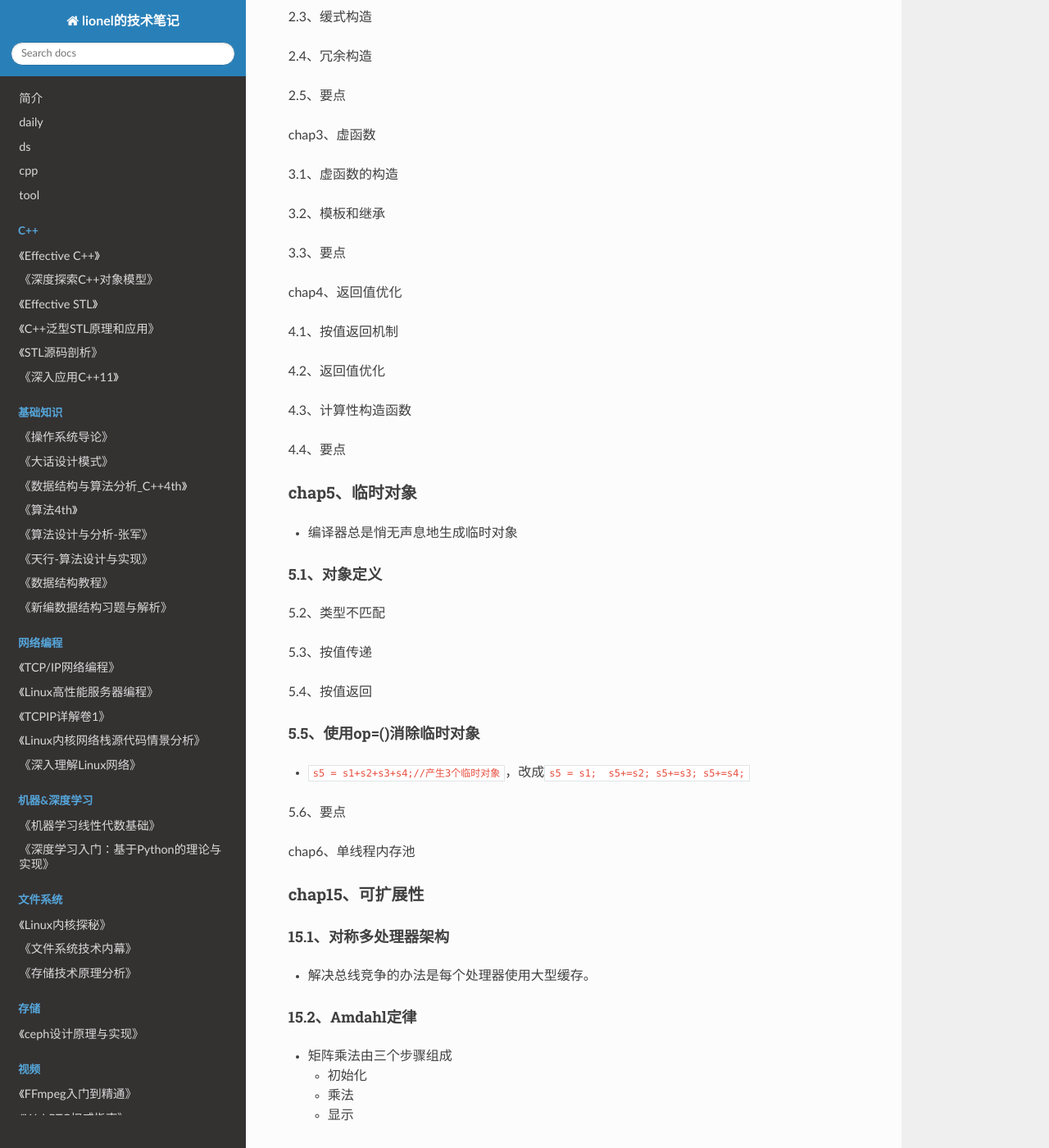
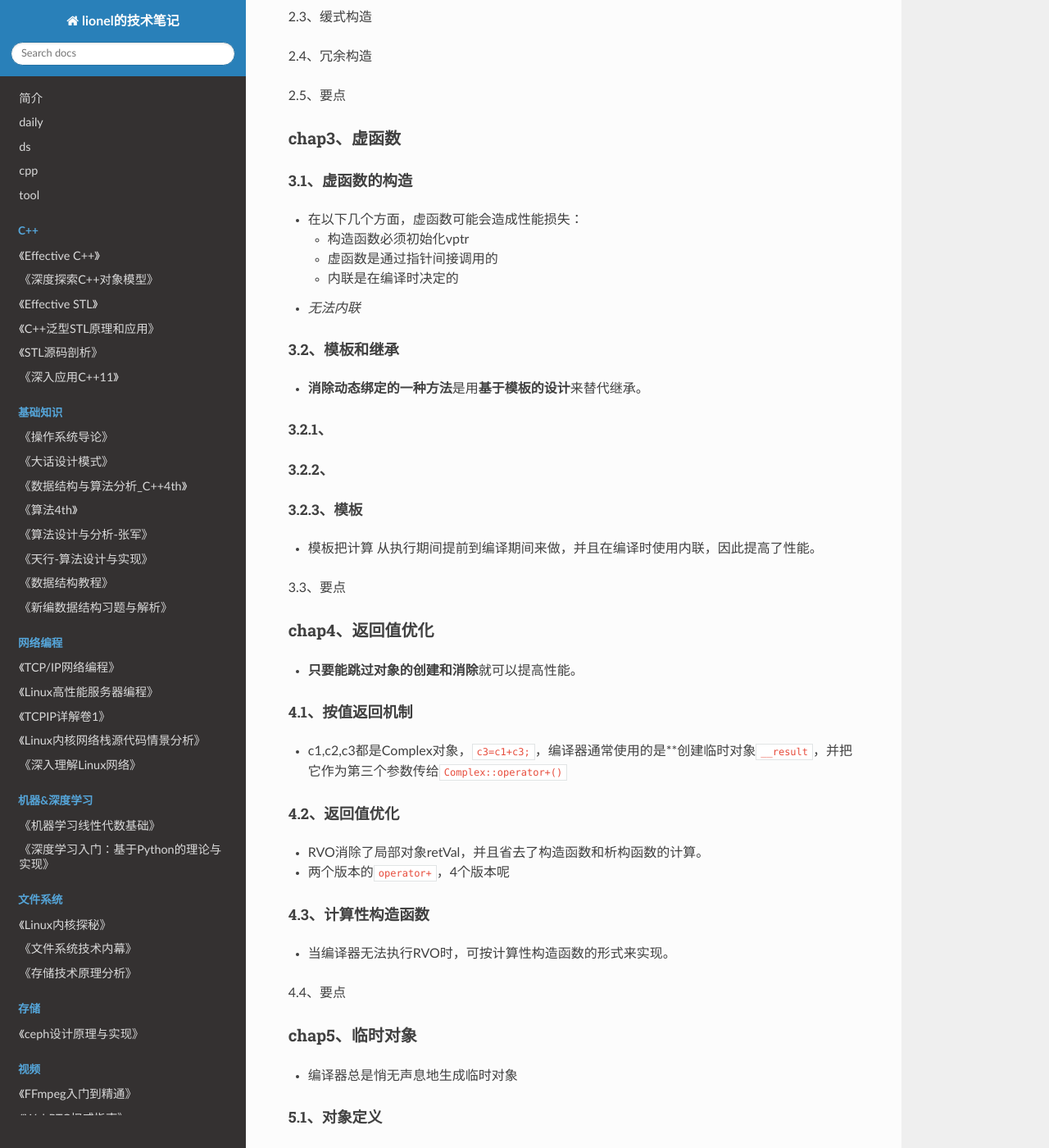
Before and after one commit to wolflion/booknotes, an MkDocs documentation site: the page built from docs/20C++/提高C++性能的编程技术.md, in a window 1280 px wide and 1400 px high, scrolled down 1170 px. Shown: the whole window at 82% size. Built offline with MkDocs 1.6.1, drawn with Linux system fonts in a browser that asks for light colours; nearby versions of some CDN libraries.

Commit message:
Update 提高C++性能的编程技术.md

```diff
--- a/docs/20C++/提高C++性能的编程技术.md
+++ b/docs/20C++/提高C++性能的编程技术.md
@@ -47,21 +47,46 @@ t.debug("some information message");
 
 2.5、要点
 
-chap3、虚函数
+### chap3、虚函数
 
-3.1、虚函数的构造
+#### 3.1、虚函数的构造
 
-3.2、模板和继承
++ 在以下几个方面，虚函数可能会造成性能损失：
+  + 构造函数必须初始化vptr
+  + 虚函数是通过指针间接调用的
+  + 内联是在编译时决定的
++ *无法内联*
+
+#### 3.2、模板和继承
+
++ **消除动态绑定的一种方法**是用**基于模板的设计**来替代继承。
+
+##### 3.2.1、
+
+##### 3.2.2、
+
+##### 3.2.3、模板
+
++ 模板把计算 从执行期间提前到编译期间来做，并且在编译时使用内联，因此提高了性能。
 
 3.3、要点
 
-chap4、返回值优化
+### chap4、返回值优化
 
-4.1、按值返回机制
++ **只要能跳过对象的创建和消除**就可以提高性能。
 
-4.2、返回值优化
+#### 4.1、按值返回机制
 
-4.3、计算性构造函数
++ c1,c2,c3都是Complex对象，`c3=c1+c3;`，编译器通常使用的是**创建临时对象`__result`，并把它作为第三个参数传给`Complex::operator+()`
+
+#### 4.2、返回值优化
+
++ RVO消除了局部对象retVal，并且省去了构造函数和析构函数的计算。
++ 两个版本的`operator+`，4个版本呢
+
+#### 4.3、计算性构造函数
+
++ 当编译器无法执行RVO时，可按计算性构造函数的形式来实现。
 
 4.4、要点
 
```
